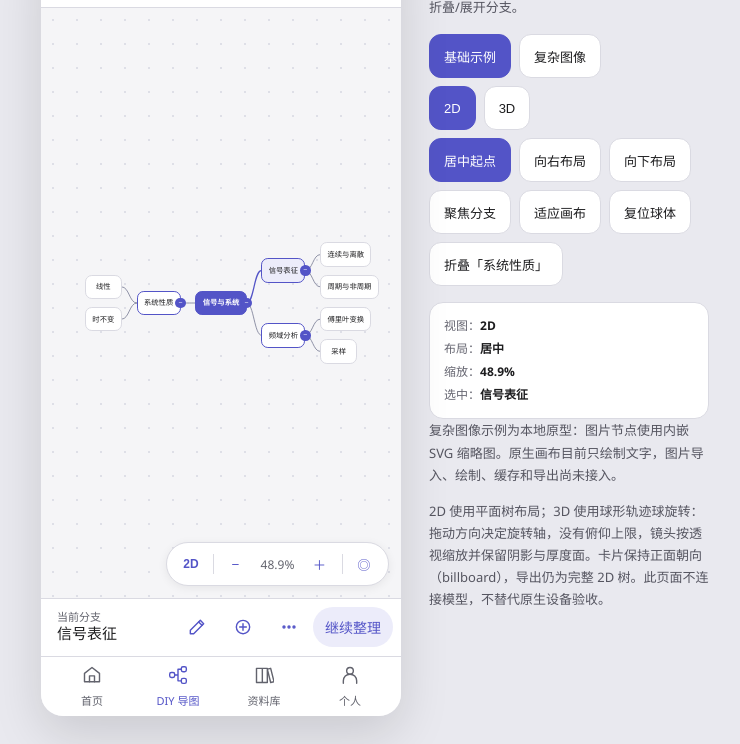
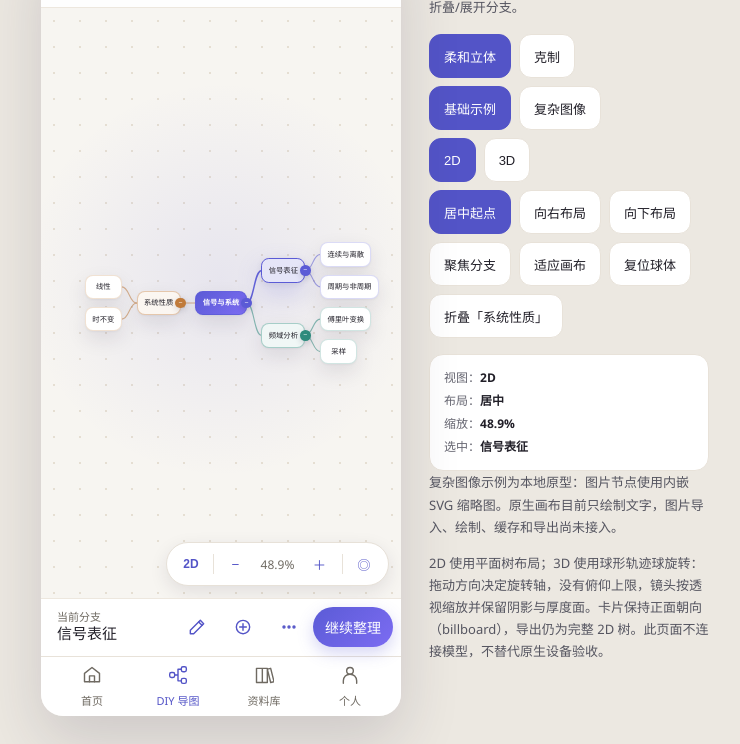
Before and after one commit to mzk-C4/FlowSpace-harmony, a website: page docs/design/diy-preview.html in a window 1280 px wide. Shown: the part 118-862 px from the top of the page, without its empty margins (265-1005 px from the left). Drawn offline with Linux system fonts and the light colour scheme.

Commit message:
docs(diy): add soft-depth preview theme with branch colors
- add warm canvas, soft card shadows, gradient root and primary action
- color top-level branches and inherit the color on connectors, badges and selection
- keep the minimal theme as a toggle; document that native is not ported yet

Co-Authored-By: Claude Code <noreply@anthropic.com>

```diff
--- a/docs/design/diy-preview.html
+++ b/docs/design/diy-preview.html
@@ -75,6 +75,26 @@
   body.embed .wrap{padding:0;gap:0;display:block}
   body.embed .side,body.embed .caption{display:none}
   body.embed .phone{border-radius:0;box-shadow:none}
+
+  /* Soft depth theme */
+  html[data-style=soft]{--bg:#F7F5F1;--surface:#FFFFFF;--text:#211F28;--muted:#6F6A62;--border:#E8E2D9;--grid:#E5DED2}
+  html[data-style=soft] body{background:#ECE8E1}
+  html[data-style=soft] .phone{box-shadow:0 24px 60px rgba(44,39,70,.16)}
+  html[data-style=soft] .head{background:rgba(255,255,255,.94);border-bottom-color:#EDE7DE}
+  html[data-style=soft] .canvas{
+    background-color:var(--bg);
+    background-image:
+      radial-gradient(circle at 50% 46%,rgba(91,91,214,.10),rgba(91,91,214,0) 54%),
+      radial-gradient(var(--grid) 1.05px,transparent 1.15px);
+    background-size:auto,26px 26px;
+  }
+  html[data-style=soft] .card.face{box-shadow:0 8px 20px rgba(35,32,60,.10),0 1px 2px rgba(35,32,60,.05)}
+  html[data-style=soft] .card.face.image-card{box-shadow:0 10px 26px rgba(35,32,60,.13),0 1px 2px rgba(35,32,60,.06)}
+  html[data-style=soft] .zoom{box-shadow:0 6px 18px rgba(35,32,60,.10);border-color:#E7E1D8}
+  html[data-style=soft] .foot{border-top-color:#EDE7DE}
+  html[data-style=soft] .chat{background:linear-gradient(135deg,#5B5BD6,#7C6CF2);color:#fff;box-shadow:0 6px 16px rgba(91,91,214,.26)}
+  html[data-style=soft] .side h2{letter-spacing:-.2px}
+  html[data-style=soft] .badge{box-shadow:0 2px 6px rgba(35,32,60,.18)}
 </style>
 </head>
 <body>
@@ -121,6 +141,10 @@
     <h2>2D / 3D 画布预览</h2>
     <p>2D 单指拖动平移；3D 单指拖动像转球一样自由旋转，滚轮缩放。点击节点选中，点击右侧圆点折叠/展开分支。</p>
     <div class="controls">
+      <div class="row">
+        <button data-style="soft" class="active">柔和立体</button>
+        <button data-style="minimal">克制</button>
+      </div>
       <div class="row">
         <button data-sample="simple" class="active">基础示例</button>
         <button data-sample="complex">复杂图像</button>
@@ -218,6 +242,7 @@
   if (params.get('sample') === 'complex') nodes = complexNodes;
   const state = {
     sample: params.get('sample') === 'complex' ? 'complex' : 'simple',
+    style: params.get('style') === 'minimal' ? 'minimal' : 'soft',
     mode: params.get('mode') === '3d' ? '3d' : '2d',
     layout: params.get('layout') === 'down' || params.get('layout') === 'right' ? params.get('layout') : 'center',
     selectedId: 'signal',
@@ -226,6 +251,7 @@
     panY: 0,
     rotation: orientationMatrix(initialYaw, initialPitch)
   };
+  document.documentElement.dataset.style = state.style;
   if (params.get('embed') === '1') document.body.classList.add('embed');
 
   const canvas = document.getElementById('canvas');
@@ -516,6 +542,20 @@
     const b = Math.min(255, Math.round((value & 255) * factor));
     return '#' + ((r << 16) | (g << 8) | b).toString(16).padStart(6, '0');
   }
+  const BRANCH_COLORS = ['#5B5BD6', '#2E8B7D', '#C07A3A', '#A65A7A', '#4E7DB8', '#7A6FA8'];
+  function hexRgba(hex, alpha) {
+    const value = parseInt(hex.slice(1), 16);
+    return `rgba(${(value >> 16) & 255},${(value >> 8) & 255},${value & 255},${alpha})`;
+  }
+  function colorMix(hex, target, weight) {
+    const a = parseInt(hex.slice(1), 16);
+    const b = parseInt(target.slice(1), 16);
+    const mix = channel => Math.round(channel(b) * (1 - weight) + channel(a) * weight);
+    const r = mix(v => (v >> 16) & 255);
+    const g = mix(v => (v >> 8) & 255);
+    const bl = mix(v => v & 255);
+    return '#' + ((r << 16) | (g << 8) | bl).toString(16).padStart(6, '0');
+  }
 
   function render() {
     const rect = canvas.getBoundingClientRect();
@@ -524,6 +564,14 @@
     if (!state.initialized) { fit(scene); state.initialized = true; }
     const path = selectedPath();
     const byId = new Map(scene.nodes.map(node => [node.id, node]));
+    const rootChildren = scene.nodes.filter(node => node.parentId === rootId);
+    const branchIndex = new Map(rootChildren.map((node, index) => [node.id, index]));
+    const branchColorFor = node => {
+      if (state.style !== 'soft' || node.depth === 0) return state.style === 'soft' ? '#5B5BD6' : '#5354C7';
+      let current = node;
+      while (current.parentId && current.parentId !== rootId) current = byId.get(current.parentId) || current;
+      return BRANCH_COLORS[(branchIndex.get(current.id) || 0) % BRANCH_COLORS.length];
+    };
     edges.setAttribute('viewBox', `0 0 ${rect.width} ${rect.height}`);
     edges.setAttribute('preserveAspectRatio', 'none');
     let edgeMarkup = '';
@@ -547,8 +595,13 @@
         const mid = (sx + ex) / 2;
         d = `M${sx} ${sy} C${mid} ${sy} ${mid} ${ey} ${ex} ${ey}`;
       }
-      const width = (onBranch ? 2.6 : 1.8) * state.zoom * ((a.scale + b.scale) / 2);
-      edgeMarkup += `<path d="${d}" fill="none" stroke="${onBranch ? '#5354C7' : '#81849B'}" stroke-width="${width}" stroke-linecap="round"/>`;
+      const branch = branchColorFor(node);
+      const soft = state.style === 'soft';
+      const width = (soft ? (onBranch ? 3 : 2.2) : (onBranch ? 2.6 : 1.8)) *
+        state.zoom * ((a.scale + b.scale) / 2);
+      const stroke = soft ? branch : onBranch ? '#5354C7' : '#81849B';
+      const opacity = soft ? (onBranch ? 0.95 : 0.55) : 1;
+      edgeMarkup += `<path d="${d}" fill="none" stroke="${stroke}" stroke-opacity="${opacity}" stroke-width="${width}" stroke-linecap="round"/>`;
     }
     edges.innerHTML = edgeMarkup;
 
@@ -567,26 +620,58 @@
       const selected = node.id === state.selectedId;
       const onBranch = path.has(node.id);
       const isRoot = node.depth === 0;
-      const fill = isRoot ? '#5354C7' : selected ? '#ECECFA' : '#FFFFFF';
-      const stroke = isRoot ? (selected ? '#FFFFFF' : '#5354C7') : selected ? '#5354C7' : onBranch ? '#5354C7' : node.depth === 1 ? '#5354C7' : '#DADAE2';
-      const strokeWidth = (isRoot ? (selected ? 2.5 : 1) : selected ? 2.5 : onBranch ? 1.8 : node.depth === 1 ? 1.2 : 1) * state.zoom * item.scale;
-      const radius = 14 * state.zoom * item.scale;
+      const soft = state.style === 'soft';
+      const branch = branchColorFor(node);
+      let fill;
+      let stroke;
+      let strokeWidth;
+      if (soft) {
+        if (isRoot) {
+          fill = '#5B5BD6';
+          stroke = selected ? '#FFFFFF' : hexRgba(branch, 0.55);
+          strokeWidth = selected ? 2.5 : 1;
+        } else if (selected) {
+          fill = colorMix(branch, '#FFFFFF', 0.16);
+          stroke = branch;
+          strokeWidth = 2.5;
+        } else if (onBranch) {
+          fill = colorMix(branch, '#FFFFFF', 0.10);
+          stroke = branch;
+          strokeWidth = 1.8;
+        } else if (node.depth === 1) {
+          fill = colorMix(branch, '#FFFFFF', 0.07);
+          stroke = hexRgba(branch, 0.38);
+          strokeWidth = 1.4;
+        } else {
+          fill = '#FFFFFF';
+          stroke = hexRgba(branch, 0.22);
+          strokeWidth = 1;
+        }
+      } else {
+        fill = isRoot ? '#5354C7' : selected ? '#ECECFA' : '#FFFFFF';
+        stroke = isRoot ? (selected ? '#FFFFFF' : '#5354C7') : selected ? '#5354C7' : onBranch ? '#5354C7' : node.depth === 1 ? '#5354C7' : '#DADAE2';
+        strokeWidth = isRoot ? (selected ? 2.5 : 1) : selected ? 2.5 : onBranch ? 1.8 : node.depth === 1 ? 1.2 : 1;
+      }
+      strokeWidth *= state.zoom * item.scale;
+      const radius = (soft ? 16 : 14) * state.zoom * item.scale;
       const lift = state.mode === '3d' ? 10 * state.zoom * item.scale : 0;
+      const cardBackground = soft && isRoot ? 'linear-gradient(135deg,#5B5BD6 0%,#7C6CF2 100%)' : fill;
 
       if (state.mode === '3d') {
         const shadow = document.createElement('div');
-        shadow.className = 'card';
-        shadow.style.cssText = `left:${item.x - item.w / 2 + 5 * item.scale * state.zoom}px;top:${item.y - item.h / 2 + lift + 5 * item.scale * state.zoom}px;width:${item.w}px;height:${item.h}px;border-radius:${radius}px;background:rgba(16,17,20,.14);pointer-events:none`;
+        shadow.className = 'card depth-shadow';
+        shadow.style.cssText = `left:${item.x - item.w / 2 + 5 * item.scale * state.zoom}px;top:${item.y - item.h / 2 + lift + 5 * item.scale * state.zoom}px;width:${item.w}px;height:${item.h}px;border-radius:${radius}px;background:${soft ? 'rgba(35,32,60,.16)' : 'rgba(16,17,20,.14)'};pointer-events:none`;
         cards.appendChild(shadow);
         const side = document.createElement('div');
-        side.className = 'card';
-        side.style.cssText = `left:${item.x - item.w / 2 + lift * .55}px;top:${item.y - item.h / 2 + lift}px;width:${item.w}px;height:${item.h}px;border-radius:${radius}px;background:${colorShade(fill, 0.62)};pointer-events:none`;
+        side.className = 'card depth-side';
+        side.style.cssText = `left:${item.x - item.w / 2 + lift * .55}px;top:${item.y - item.h / 2 + lift}px;width:${item.w}px;height:${item.h}px;border-radius:${radius}px;background:${colorShade(fill, soft ? 0.68 : 0.62)};pointer-events:none`;
         cards.appendChild(side);
       }
       const card = document.createElement('div');
-      card.className = 'card';
+      card.className = 'card face';
       card.dataset.node = node.id;
-      card.style.cssText = `left:${item.x - item.w / 2}px;top:${item.y - item.h / 2}px;width:${item.w}px;height:${item.h}px;border-radius:${radius}px;background:${fill};border:${strokeWidth}px solid ${stroke};color:${isRoot ? '#FFFFFF' : '#1D1D1F'};font-size:${Math.max(7, 15 * state.zoom * item.scale)}px;font-weight:${isRoot ? 700 : selected ? 500 : 400}`;
+      card.style.cssText = `left:${item.x - item.w / 2}px;top:${item.y - item.h / 2}px;width:${item.w}px;height:${item.h}px;border-radius:${radius}px;background:${cardBackground};border:${strokeWidth}px solid ${stroke};color:${isRoot ? '#FFFFFF' : soft ? '#211F28' : '#1D1D1F'};font-size:${Math.max(7, 15 * state.zoom * item.scale)}px;font-weight:${isRoot ? 700 : selected ? 500 : 400}`;
+      if (soft && selected && !isRoot) card.style.boxShadow = `0 10px 26px ${hexRgba(branch, 0.22)}, 0 2px 6px rgba(35,32,60,.08)`;
       if (node.image) {
         card.classList.add('image-card');
         const thumb = document.createElement('img');
@@ -615,6 +700,7 @@
           tag.className = 'tag';
           tag.textContent = node.tag;
           tag.style.fontSize = `${Math.max(6, 10 * state.zoom * item.scale)}px`;
+          if (soft) tag.style.background = branch;
           card.appendChild(tag);
         }
       } else {
@@ -634,7 +720,7 @@
         const badge = document.createElement('div');
         badge.className = 'badge';
         badge.textContent = node.collapsed ? (node.hiddenCount > 99 ? '+99' : '+' + node.hiddenCount) : '−';
-        badge.style.cssText = `left:${item.x + item.w / 2 - 11 * item.scale * state.zoom}px;top:${item.y - 11 * item.scale * state.zoom}px;width:${22 * item.scale * state.zoom}px;height:${22 * item.scale * state.zoom}px;font-size:${Math.max(6, (node.collapsed ? 10 : 14) * state.zoom * item.scale)}px`;
+        badge.style.cssText = `left:${item.x + item.w / 2 - 11 * item.scale * state.zoom}px;top:${item.y - 11 * item.scale * state.zoom}px;width:${22 * item.scale * state.zoom}px;height:${22 * item.scale * state.zoom}px;font-size:${Math.max(6, (node.collapsed ? 10 : 14) * state.zoom * item.scale)}px;background:${soft ? branch : '#5354C7'}`;
         badge.addEventListener('click', event => {
           event.stopPropagation();
           const target = nodes.find(n => n.id === node.id);
@@ -657,6 +743,7 @@
     document.getElementById('meta-selected').textContent = selectedNode.text;
     document.getElementById('mode-btn').textContent = state.mode === '3d' ? '3D' : '2D';
     document.getElementById('mode-btn').classList.toggle('active', state.mode === '3d');
+    document.querySelectorAll('[data-style]').forEach(button => button.classList.toggle('active', button.dataset.style === state.style));
     document.querySelectorAll('[data-sample]').forEach(button => button.classList.toggle('active', button.dataset.sample === state.sample));
     document.querySelectorAll('[data-mode]').forEach(button => button.classList.toggle('active', button.dataset.mode === state.mode));
     document.querySelectorAll('[data-layout]').forEach(button => button.classList.toggle('active', button.dataset.layout === state.layout));
@@ -666,8 +753,15 @@
 
   function updateUrl() {
     try {
-      history.replaceState(null, '', '?sample=' + state.sample + '&mode=' + state.mode + '&layout=' + state.layout);
+      history.replaceState(null, '', '?sample=' + state.sample + '&style=' + state.style +
+        '&mode=' + state.mode + '&layout=' + state.layout);
     } catch (_) {}
+  }
+  function setStyle(style) {
+    state.style = style;
+    document.documentElement.dataset.style = style;
+    updateUrl();
+    render();
   }
   function settleView() {
     render();
@@ -722,6 +816,7 @@
     target.collapsed = !target.collapsed;
     render();
   });
+  document.querySelectorAll('[data-style]').forEach(button => button.addEventListener('click', () => setStyle(button.dataset.style)));
   document.querySelectorAll('[data-sample]').forEach(button => button.addEventListener('click', () => setSample(button.dataset.sample)));
   document.querySelectorAll('[data-mode]').forEach(button => button.addEventListener('click', () => setMode(button.dataset.mode)));
   document.querySelectorAll('[data-layout]').forEach(button => button.addEventListener('click', () => setLayout(button.dataset.layout)));
```
Also changed, not shown: docs/implementation/diy-design.md (+6 -0 lines), docs/design/README.md, docs/design/complex-image-preview.png, docs/design/diy-2d-3d-preview.png.
